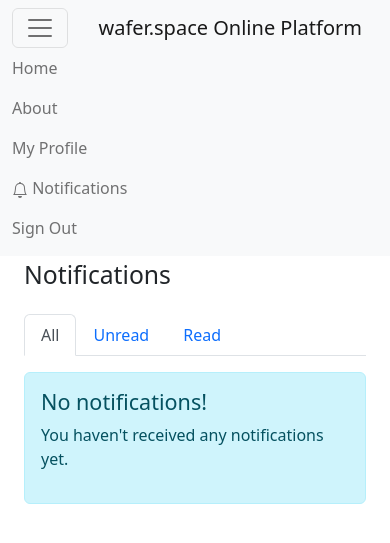
After one commit to wafer-space/platform.wafer.space, a Django app: page /notifications/ in a window 390 px wide, after a click that opens the changed part. The commit adds this page. Shown: the top 543 px of the page. Run offline with Django 5.2, Linux system fonts and the light colour scheme; the visitor is signed in with stand-in values (Sample User, id 1); data that the repository does not hold is empty; parts of the project's set-up code (start-up, migrations or seed data) failed here and were passed over; some libraries are stand-ins or nearby versions.

Commit message:
Add notification UI with list view and browser tests
Implement complete notification frontend:
- Notification list view with pagination and filtering (All/Unread/Read)
- Mark as read functionality (single and bulk)
- Notification bell icon in navbar
- Bootstrap 5 responsive template with color-coded badges
- 13 comprehensive browser tests covering all UI interactions

Features:
- NotificationListView with unread/read filtering
- mark_notification_read view redirects to related objects
- mark_all_notifications_read bulk action
- JSON API endpoint for unread count (future AJAX updates)
- Template shows notification types with color-coded badges
- Empty states for all filter combinations
- Automatic redirect to project detail when clicking project file notifications

Technical implementation:
- Used contextlib.suppress() instead of bare except for cleaner error handling
- Integrated notifications URL into main config
- Added SVG bell icon to navbar (Bootstrap Icons)
- All 13 browser tests passing
- All 312 unit tests passing

🤖 Generated with [Claude Code](https://claude.com/claude-code)

Co-Authored-By: Claude <noreply@anthropic.com>

```diff
--- a/config/urls.py
+++ b/config/urls.py
@@ -22,6 +22,10 @@ urlpatterns = [
     path("legal/", include("wafer_space.legal.urls", namespace="legal")),
     # Your stuff: custom urls includes go here
     path("projects/", include("wafer_space.projects.urls", namespace="projects")),
+    path(
+        "notifications/",
+        include("wafer_space.notifications.urls", namespace="notifications"),
+    ),
     # ...
     # Media files
     *static(settings.MEDIA_URL, document_root=settings.MEDIA_ROOT),
--- /dev/null
+++ b/wafer_space/notifications/templates/notifications/notification_list.html
@@ -0,0 +1,123 @@
+{% extends "base.html" %}
+
+{% load static %}
+
+{% block title %}
+  Notifications
+{% endblock title %}
+{% block content %}
+  <div class="container">
+    <div class="row">
+      <div class="col-sm-12">
+        <div class="d-flex justify-content-between align-items-center mb-3">
+          <h2>Notifications</h2>
+          {% if unread_count > 0 %}
+            <form method="post" action="{% url 'notifications:mark_all_read' %}">
+              {% csrf_token %}
+              <button type="submit" class="btn btn-sm btn-outline-primary">Mark All as Read</button>
+            </form>
+          {% endif %}
+        </div>
+        <!-- Filter tabs -->
+        <ul class="nav nav-tabs mb-3">
+          <li class="nav-item">
+            <a class="nav-link {% if status_filter == 'all' %}active{% endif %}"
+               href="{% url 'notifications:list' %}">All</a>
+          </li>
+          <li class="nav-item">
+            <a class="nav-link {% if status_filter == 'unread' %}active{% endif %}"
+               href="{% url 'notifications:list' %}?status=unread">
+              Unread
+              {% if unread_count > 0 %}
+                <span class="badge bg-primary">{{ unread_count }}</span>
+              {% endif %}
+            </a>
+          </li>
+          <li class="nav-item">
+            <a class="nav-link {% if status_filter == 'read' %}active{% endif %}"
+               href="{% url 'notifications:list' %}?status=read">Read</a>
+          </li>
+        </ul>
+        {% if notifications %}
+          <div class="list-group">
+            {% for notification in notifications %}
+              <a href="{% url 'notifications:mark_read' notification.id %}"
+                 class="list-group-item list-group-item-action {% if not notification.is_read %}list-group-item-primary{% endif %}">
+                <div class="d-flex w-100 justify-content-between">
+                  <h5 class="mb-1">
+                    {% if not notification.is_read %}<strong>{% endif %}
+                    {{ notification.title }}
+                    {% if not notification.is_read %}</strong>{% endif %}
+                  </h5>
+                  <small class="text-muted">{{ notification.created_at|timesince }} ago</small>
+                </div>
+                <p class="mb-1">{{ notification.message }}</p>
+                <div class="d-flex justify-content-between align-items-center">
+                  <small>
+                    <span class="badge {% if notification.notification_type == 'download_complete' %}bg-success{% elif notification.notification_type == 'download_failed' %}bg-danger{% elif notification.notification_type == 'checksum_verified' %}bg-success{% elif notification.notification_type == 'checksum_mismatch' %}bg-warning{% else %}bg-secondary{% endif %}">
+                      {{ notification.get_notification_type_display }}
+                    </span>
+                  </small>
+                  {% if not notification.is_read %}
+                    <small class="text-primary">
+                      <i class="bi bi-circle-fill"></i> New
+                    </small>
+                  {% endif %}
+                </div>
+              </a>
+            {% endfor %}
+          </div>
+          {% if is_paginated %}
+            <nav aria-label="Notifications pagination" class="mt-3">
+              <ul class="pagination">
+                {% if page_obj.has_previous %}
+                  <li class="page-item">
+                    <a class="page-link"
+                       href="?page={{ page_obj.previous_page_number }}{% if status_filter != 'all' %}&status={{ status_filter }}{% endif %}">Previous</a>
+                  </li>
+                {% else %}
+                  <li class="page-item disabled">
+                    <span class="page-link">Previous</span>
+                  </li>
+                {% endif %}
+                {% for num in page_obj.paginator.page_range %}
+                  {% if page_obj.number == num %}
+                    <li class="page-item active">
+                      <span class="page-link">{{ num }}</span>
+                    </li>
+                  {% else %}
+                    <li class="page-item">
+                      <a class="page-link"
+                         href="?page={{ num }}{% if status_filter != 'all' %}&status={{ status_filter }}{% endif %}">{{ num }}</a>
+                    </li>
+                  {% endif %}
+                {% endfor %}
+                {% if page_obj.has_next %}
+                  <li class="page-item">
+                    <a class="page-link"
+                       href="?page={{ page_obj.next_page_number }}{% if status_filter != 'all' %}&status={{ status_filter }}{% endif %}">Next</a>
+                  </li>
+                {% else %}
+                  <li class="page-item disabled">
+                    <span class="page-link">Next</span>
+                  </li>
+                {% endif %}
+              </ul>
+            </nav>
+          {% endif %}
+        {% else %}
+          <div class="alert alert-info" role="alert">
+            <h4 class="alert-heading">No notifications!</h4>
+            {% if status_filter == 'unread' %}
+              <p>You don't have any unread notifications.</p>
+            {% elif status_filter == 'read' %}
+              <p>You don't have any read notifications.</p>
+            {% else %}
+              <p>You haven't received any notifications yet.</p>
+            {% endif %}
+          </div>
+        {% endif %}
+      </div>
+    </div>
+  </div>
+{% endblock content %}
--- /dev/null
+++ b/wafer_space/notifications/urls.py
@@ -0,0 +1,18 @@
+"""URLs for notifications app."""
+
+from django.urls import path
+
+from . import views
+
+app_name = "notifications"
+
+urlpatterns = [
+    path("", views.NotificationListView.as_view(), name="list"),
+    path(
+        "<int:notification_id>/read/",
+        views.mark_notification_read,
+        name="mark_read",
+    ),
+    path("mark-all-read/", views.mark_all_notifications_read, name="mark_all_read"),
+    path("unread-count/", views.get_unread_count, name="unread_count"),
+]
--- /dev/null
+++ b/wafer_space/notifications/views.py
@@ -0,0 +1,89 @@
+"""Views for notifications."""
+
+import contextlib
+
+from django.contrib.auth.decorators import login_required
+from django.contrib.auth.mixins import LoginRequiredMixin
+from django.http import JsonResponse
+from django.shortcuts import get_object_or_404
+from django.shortcuts import redirect
+from django.views.generic import ListView
+
+from .models import Notification
+
+
+class NotificationListView(LoginRequiredMixin, ListView):
+    """List all notifications for the current user."""
+
+    model = Notification
+    template_name = "notifications/notification_list.html"
+    context_object_name = "notifications"
+    paginate_by = 20
+
+    def get_queryset(self):
+        """Get notifications for current user."""
+        queryset = Notification.objects.filter(user=self.request.user)
+
+        # Filter by read status if requested
+        status_filter = self.request.GET.get("status")
+        if status_filter == "unread":
+            queryset = queryset.filter(is_read=False)
+        elif status_filter == "read":
+            queryset = queryset.filter(is_read=True)
+
+        return queryset.select_related("content_type")
+
+    def get_context_data(self, **kwargs):
+        """Add unread count to context."""
+        context = super().get_context_data(**kwargs)
+        context["unread_count"] = Notification.objects.filter(
+            user=self.request.user,
+            is_read=False,
+        ).count()
+        context["status_filter"] = self.request.GET.get("status", "all")
+        return context
+
+
+@login_required
+def mark_notification_read(request, notification_id):
+    """Mark a notification as read and redirect to related object or list."""
+    notification = get_object_or_404(
+        Notification,
+        id=notification_id,
+        user=request.user,
+    )
+
+    # Mark as read
+    notification.mark_as_read()
+
+    # Try to redirect to related object if it exists
+    if notification.content_object:
+        # Try to get URL for the related object
+        with contextlib.suppress(Exception):
+            # For ProjectFile, redirect to the project detail page
+            if hasattr(notification.content_object, "project"):
+                return redirect(
+                    "projects:detail",
+                    pk=notification.content_object.project.pk,
+                )
+
+    # Default: redirect back to notifications list
+    return redirect("notifications:list")
+
+
+@login_required
+def mark_all_notifications_read(request):
+    """Mark all notifications as read for current user."""
+    if request.method == "POST":
+        Notification.objects.filter(user=request.user, is_read=False).update(
+            is_read=True,
+        )
+
+    return redirect("notifications:list")
+
+
+@login_required
+def get_unread_count(request):
+    """Get unread notification count as JSON (for AJAX updates)."""
+    count = Notification.objects.filter(user=request.user, is_read=False).count()
+    return JsonResponse({"unread_count": count})
--- a/wafer_space/templates/base.html
+++ b/wafer_space/templates/base.html
@@ -85,6 +85,14 @@
                        href="{% url 'users:detail' request.user.username %}">{% translate "My Profile" %}</a>
                   </li>
                   <li class="nav-item">
+                    <a class="nav-link position-relative" href="{% url 'notifications:list' %}">
+                      <svg xmlns="http://www.w3.org/2000/svg" width="16" height="16" fill="currentColor" class="bi bi-bell" viewBox="0 0 16 16">
+                        <path d="M8 16a2 2 0 0 0 2-2H6a2 2 0 0 0 2 2zM8 1.918l-.797.161A4.002 4.002 0 0 0 4 6c0 .628-.134 2.197-.459 3.742-.16.767-.376 1.566-.663 2.258h10.244c-.287-.692-.502-1.49-.663-2.258C12.134 8.197 12 6.628 12 6a4.002 4.002 0 0 0-3.203-3.92L8 1.917zM14.22 12c.223.447.481.801.78 1H1c.299-.199.557-.553.78-1C2.68 10.2 3 6.88 3 6c0-2.42 1.72-4.44 4.005-4.901a1 1 0 1 1 1.99 0A5.002 5.002 0 0 1 13 6c0 .88.32 4.2 1.22 6z"/>
+                      </svg>
+                      {% translate "Notifications" %}
+                    </a>
+                  </li>
+                  <li class="nav-item">
                     {# URL provided by django-allauth/account/urls.py #}
                     <a class="nav-link" href="{% url 'account_logout' %}">{% translate "Sign Out" %}</a>
                   </li>
```
Also changed, not shown: tests/browser/test_notifications/__init__.py (added, +1 -0 lines), tests/browser/test_notifications/test_notification_ui.py (added, +353 -0 lines), wafer_space/legal/tos_versions/1.0.0.md (line endings or trailing spaces).
